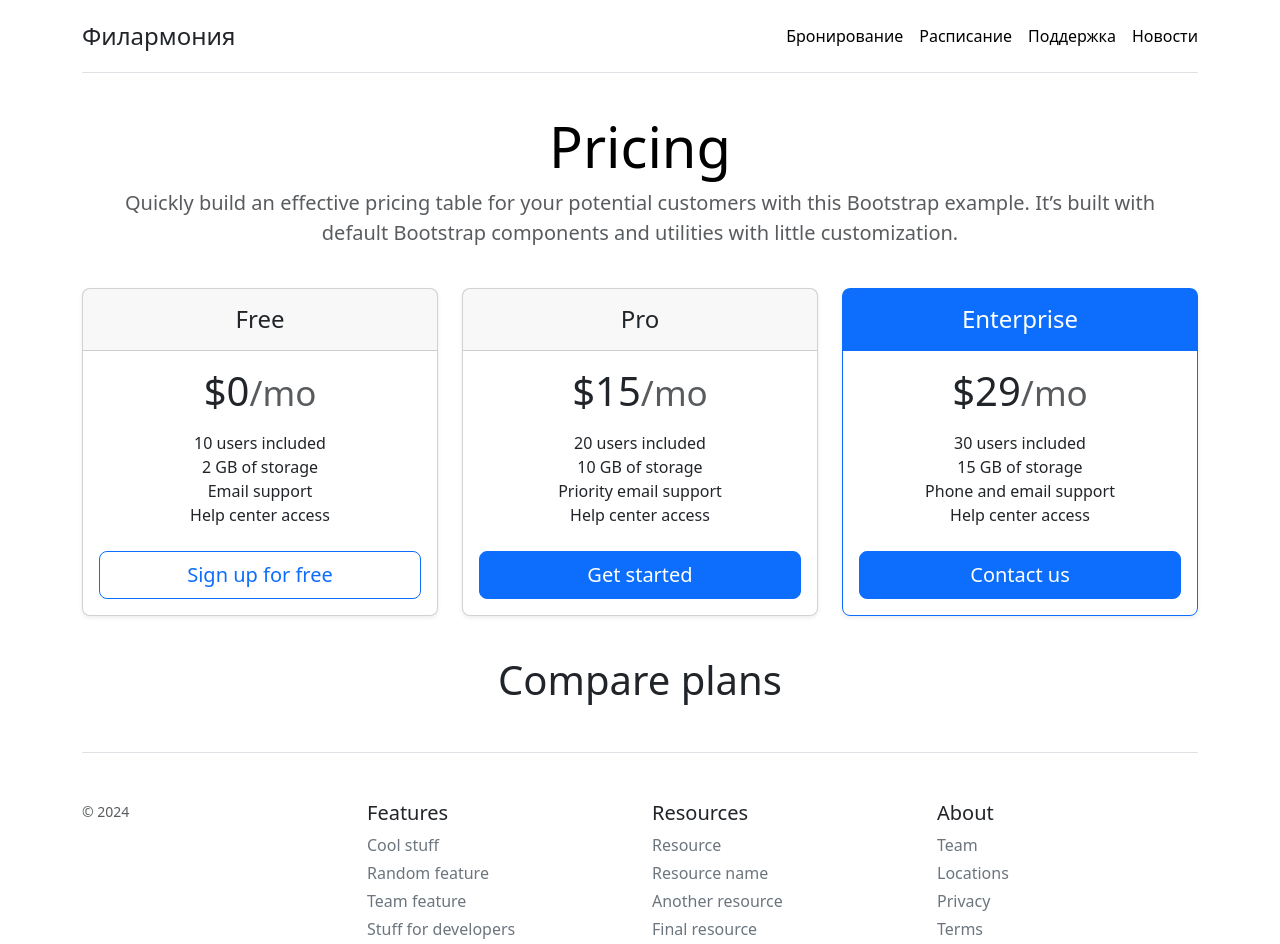
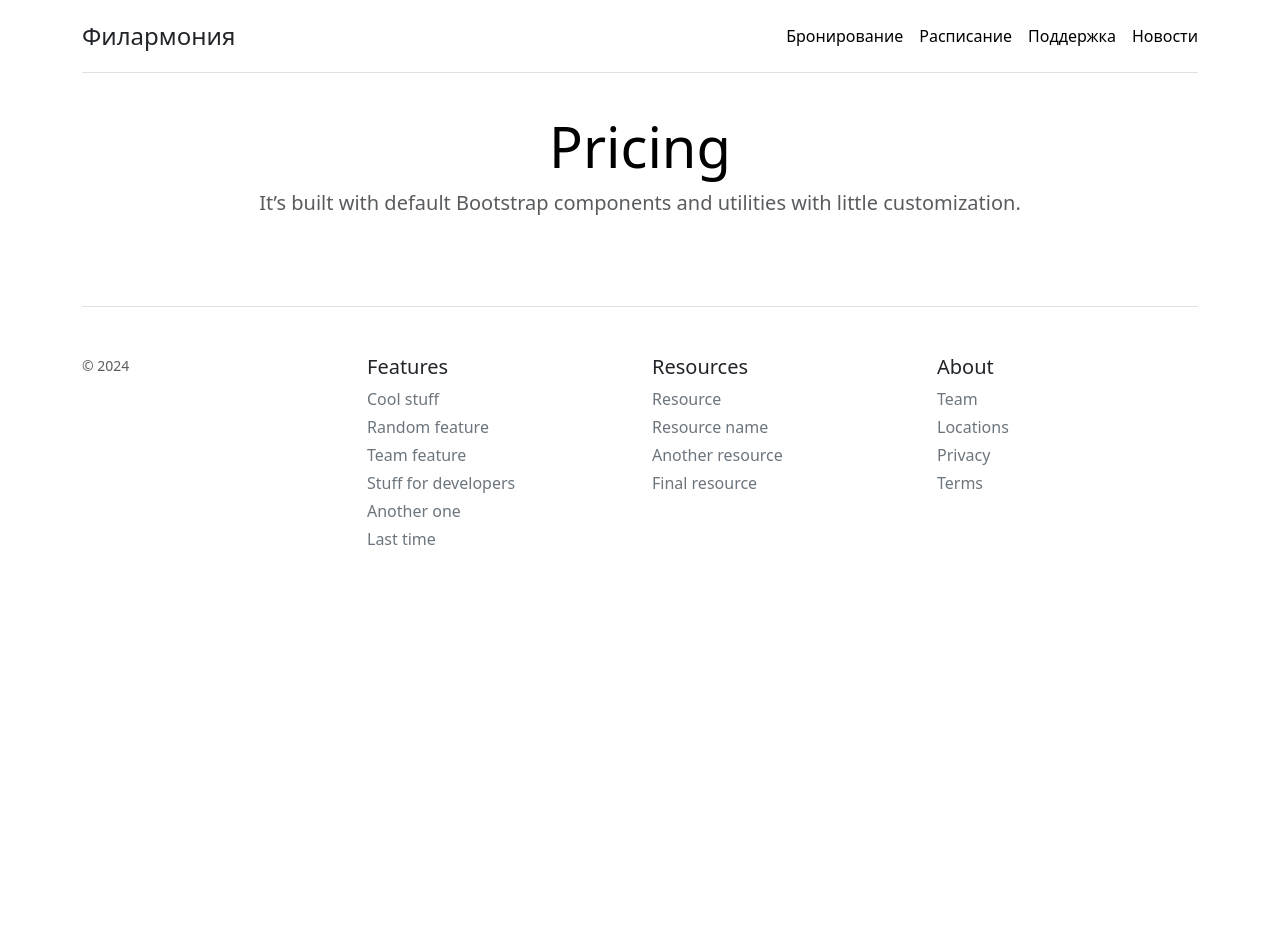
Before and after one commit to Sparki-Fluffy/tasksite, a Django app: page / in a window 1280 px wide. Shown: the top 944 px of the page. After the commit the page ends 545 px from the top, so only its background shows below. Run offline with Django 4.2, Linux system fonts and the light colour scheme.

Commit message:
Удалены остатки главного мусора шаблона Bootstrap для наполнения нужным содержимым.

```diff
--- a/philharmonic/main/templates/main/index.html
+++ b/philharmonic/main/templates/main/index.html
@@ -11,66 +11,12 @@
 
     <div class="pricing-header p-3 pb-md-4 mx-auto text-center">
       <h1 class="display-4 fw-normal text-body-emphasis">Pricing</h1>
-      <p class="fs-5 text-body-secondary">Quickly build an effective pricing table for your potential customers with this Bootstrap example. It’s built with default Bootstrap components and utilities with little customization.</p>
+      <p class="fs-5 text-body-secondary">It’s built with default Bootstrap components and utilities with little customization.</p>
     </div>
   </header>
 
   <main>
-    <div class="row row-cols-1 row-cols-md-3 mb-3 text-center">
-      <div class="col">
-        <div class="card mb-4 rounded-3 shadow-sm">
-          <div class="card-header py-3">
-            <h4 class="my-0 fw-normal">Free</h4>
-          </div>
-          <div class="card-body">
-            <h1 class="card-title pricing-card-title">$0<small class="text-body-secondary fw-light">/mo</small></h1>
-            <ul class="list-unstyled mt-3 mb-4">
-              <li>10 users included</li>
-              <li>2 GB of storage</li>
-              <li>Email support</li>
-              <li>Help center access</li>
-            </ul>
-            <button type="button" class="w-100 btn btn-lg btn-outline-primary">Sign up for free</button>
-          </div>
-        </div>
-      </div>
-      <div class="col">
-        <div class="card mb-4 rounded-3 shadow-sm">
-          <div class="card-header py-3">
-            <h4 class="my-0 fw-normal">Pro</h4>
-          </div>
-          <div class="card-body">
-            <h1 class="card-title pricing-card-title">$15<small class="text-body-secondary fw-light">/mo</small></h1>
-            <ul class="list-unstyled mt-3 mb-4">
-              <li>20 users included</li>
-              <li>10 GB of storage</li>
-              <li>Priority email support</li>
-              <li>Help center access</li>
-            </ul>
-            <button type="button" class="w-100 btn btn-lg btn-primary">Get started</button>
-          </div>
-        </div>
-      </div>
-      <div class="col">
-        <div class="card mb-4 rounded-3 shadow-sm border-primary">
-          <div class="card-header py-3 text-bg-primary border-primary">
-            <h4 class="my-0 fw-normal">Enterprise</h4>
-          </div>
-          <div class="card-body">
-            <h1 class="card-title pricing-card-title">$29<small class="text-body-secondary fw-light">/mo</small></h1>
-            <ul class="list-unstyled mt-3 mb-4">
-              <li>30 users included</li>
-              <li>15 GB of storage</li>
-              <li>Phone and email support</li>
-              <li>Help center access</li>
-            </ul>
-            <button type="button" class="w-100 btn btn-lg btn-primary">Contact us</button>
-          </div>
-        </div>
-      </div>
-    </div>
 
-    <h2 class="display-6 text-center mb-4">Compare plans</h2>
   </main>
 
   {% include 'main/footer.html' %}
```
